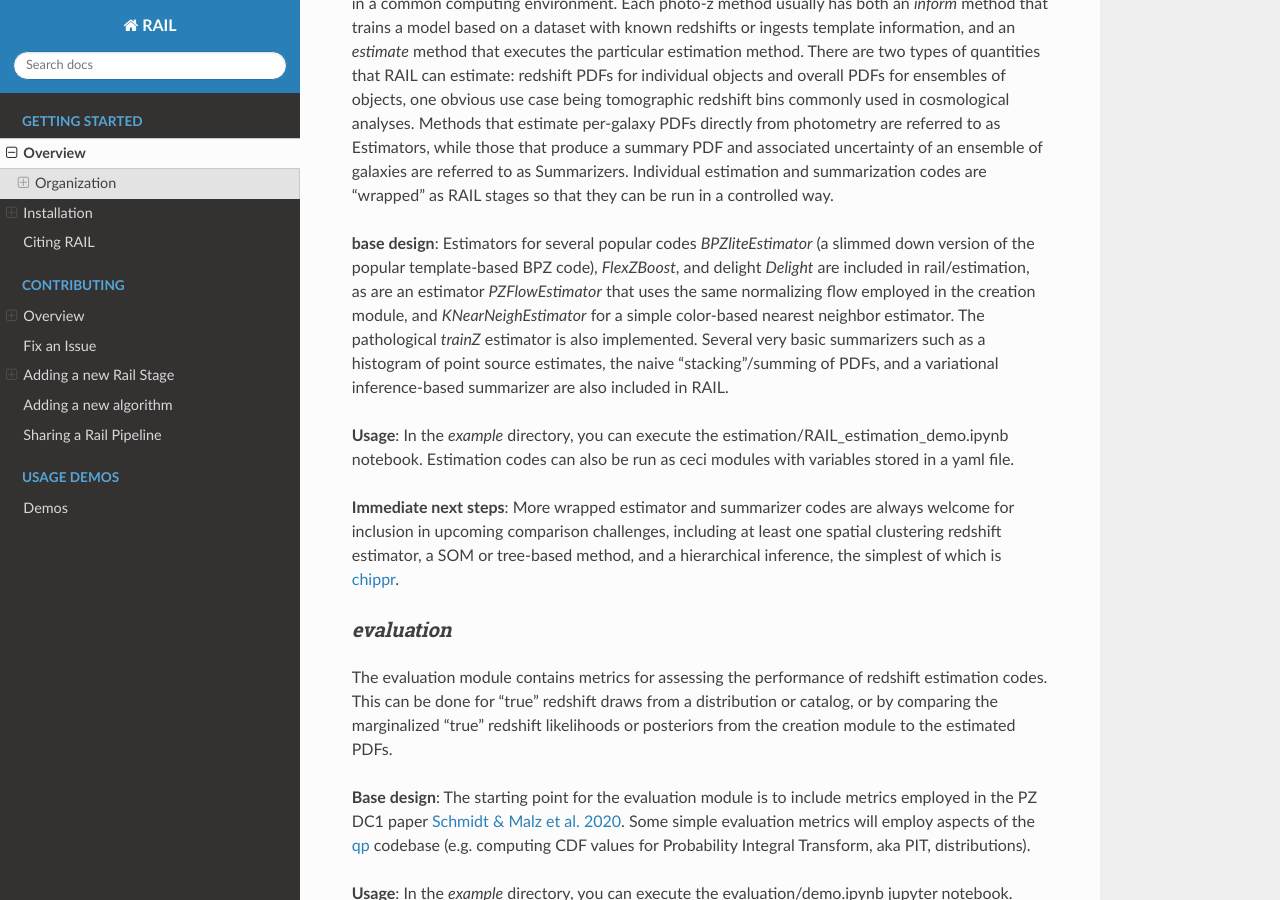
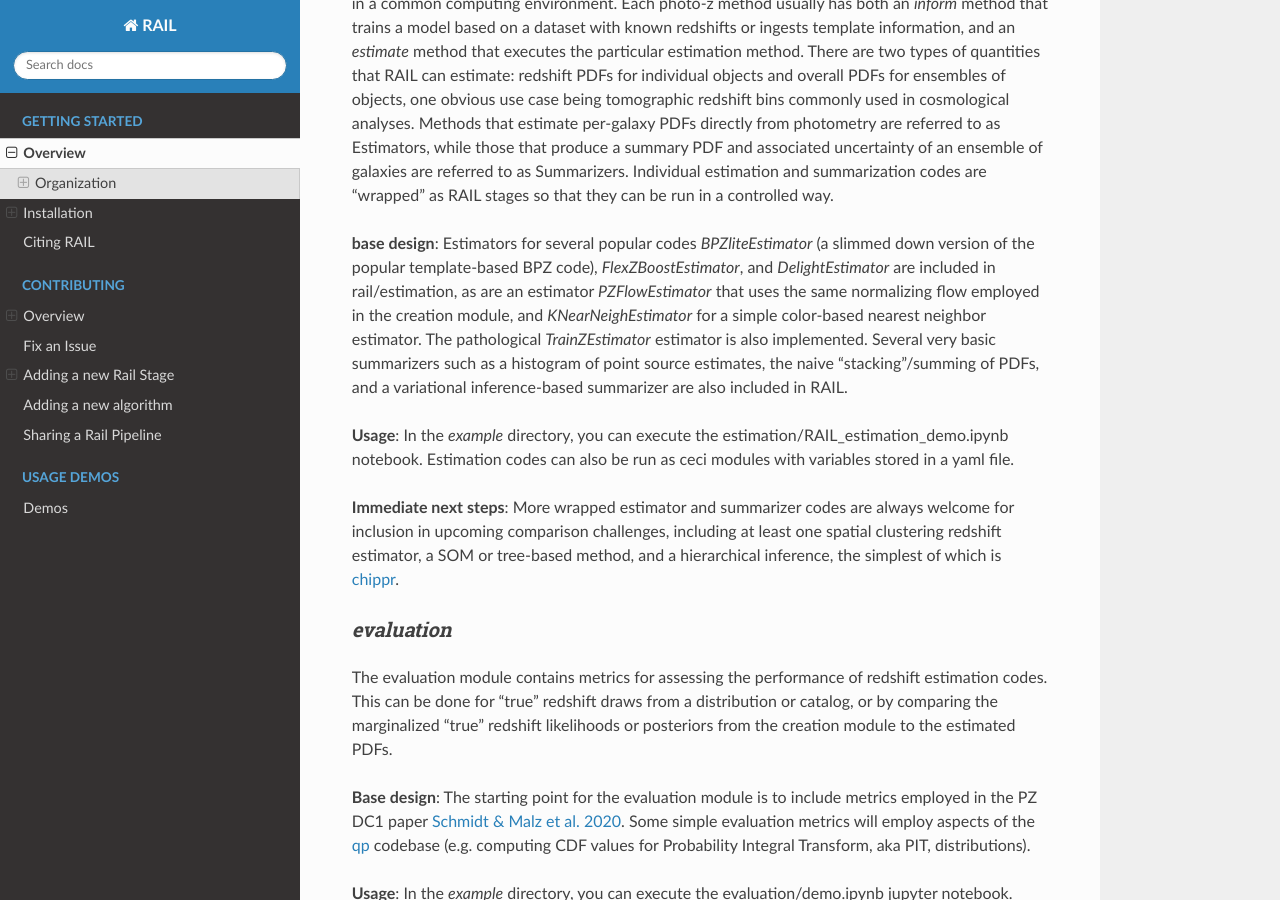
Before and after one commit to LSSTDESC/rail, a Sphinx documentation site: the page built from docs/source/overview.rst, in a window 1280 px wide and 900 px high, scrolled down 2540 px. Built offline with Sphinx 7.4.7 and the Read the Docs theme 2.0.0, drawn with Linux system fonts in a browser that asks for light colours; pages that are not in the unit, such as notebooks, are missing from menus; the version number could not be read and is left out.

Commit message:
propagate changes to overview

```diff
--- a/docs/source/overview.rst
+++ b/docs/source/overview.rst
@@ -72,8 +72,8 @@
 Individual estimation and summarization codes are "wrapped" as RAIL stages so that they can be run in a controlled way.
 
 **base design**:
-Estimators for several popular codes `BPZliteEstimator` (a slimmed down version of the popular template-based BPZ code), `FlexZBoost`, and delight `Delight` are included in rail/estimation, as are an estimator `PZFlowEstimator` that uses the same normalizing flow employed in the creation module, and `KNearNeighEstimator` for a simple color-based nearest neighbor estimator.
-The pathological `trainZ` estimator is also implemented.
+Estimators for several popular codes `BPZliteEstimator` (a slimmed down version of the popular template-based BPZ code), `FlexZBoostEstimator`, and `DelightEstimator` are included in rail/estimation, as are an estimator `PZFlowEstimator` that uses the same normalizing flow employed in the creation module, and `KNearNeighEstimator` for a simple color-based nearest neighbor estimator.
+The pathological `TrainZEstimator` estimator is also implemented.
 Several very basic summarizers such as a histogram of point source estimates, the naive "stacking"/summing of PDFs, and a variational inference-based summarizer are also included in RAIL.
 
 **Usage**:
```
